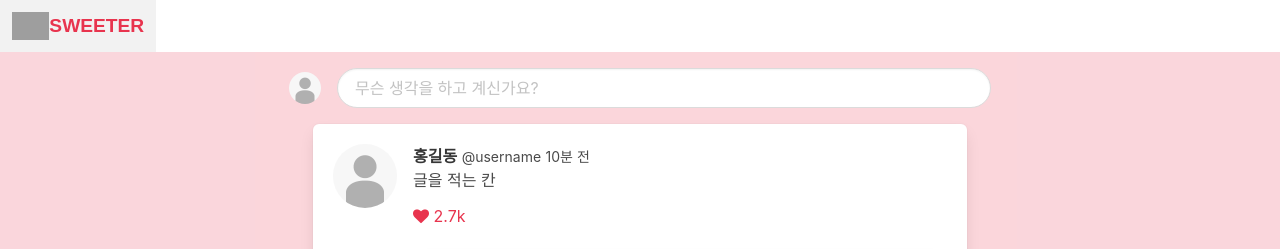
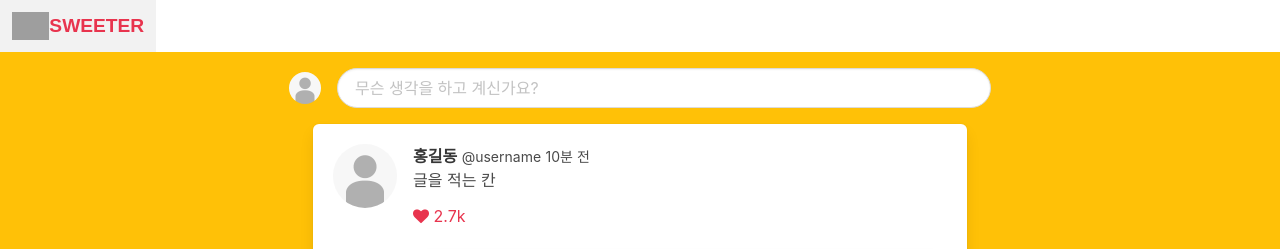
Before and after one commit to tastekim/Hanghae-1W, a Flask app: template main/templates/test1.html in a window 1280 px wide. Shown: the top 249 px of the page. Run offline with Flask 2, Linux system fonts and the light colour scheme; the template is opened without the code that fills it, so the values that code supplies are empty; some libraries are stand-ins or nearby versions; grey boxes are pictures that could not be loaded.

Commit message:
background color 노랑색으로 변경

```diff
--- a/main/templates/test1.html
+++ b/main/templates/test1.html
@@ -25,7 +25,7 @@
 
         <style>
             body {
-                background-color: RGBA(232, 52, 78, 0.2);
+                background-color: rgb(255, 193, 7);
                 min-height: 100vh;
                 padding-top: 3.25rem;
             }
```
